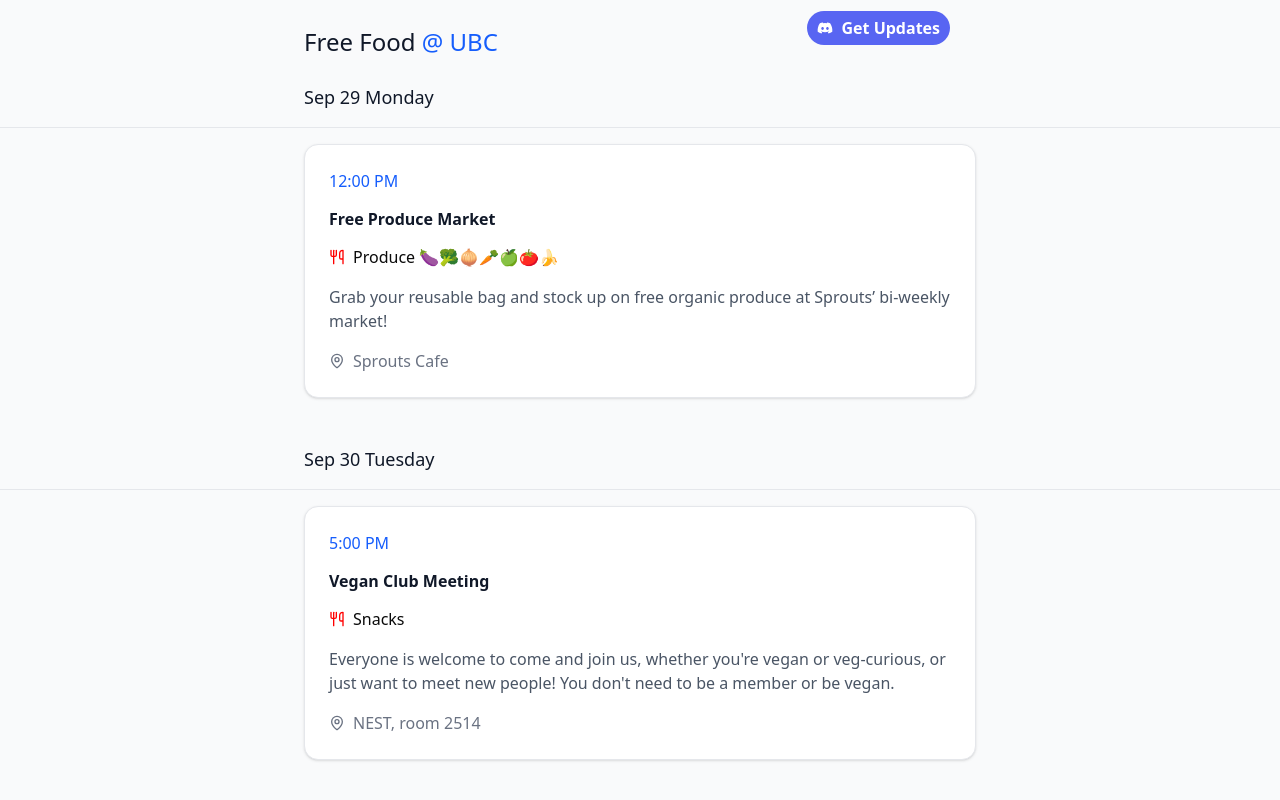
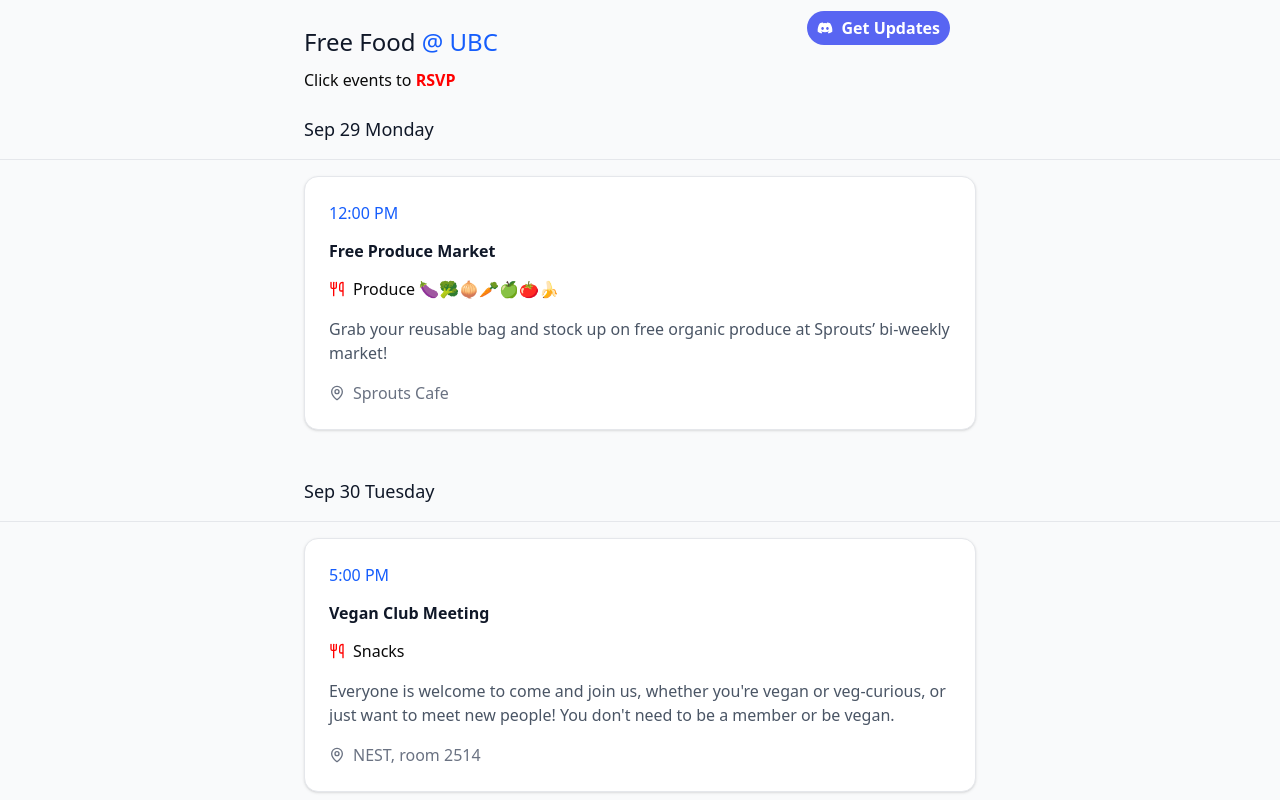
Before and after one commit to douglasichen/free-food-at-ubc, a React (Vite) app: page / in a window 1280 px wide. Shown: the top 800 px of the page. Built offline with nearby package versions, Linux system fonts and the light colour scheme.

Commit message:
chore: click to RSVP update

```diff
--- a/src/App.tsx
+++ b/src/App.tsx
@@ -36,6 +36,7 @@ export default function App() {
           <h1 className="text-gray-900 mb-2">
             Free Food <span className="text-blue-600">@ UBC</span>{" "}
           </h1>
+          <p>Click events to <b style={{ color: "red" }}>RSVP</b></p>
         </div>
         <EventsList events={sampleEvents} />
         <div style={{ height: "35rem" }} />
```
